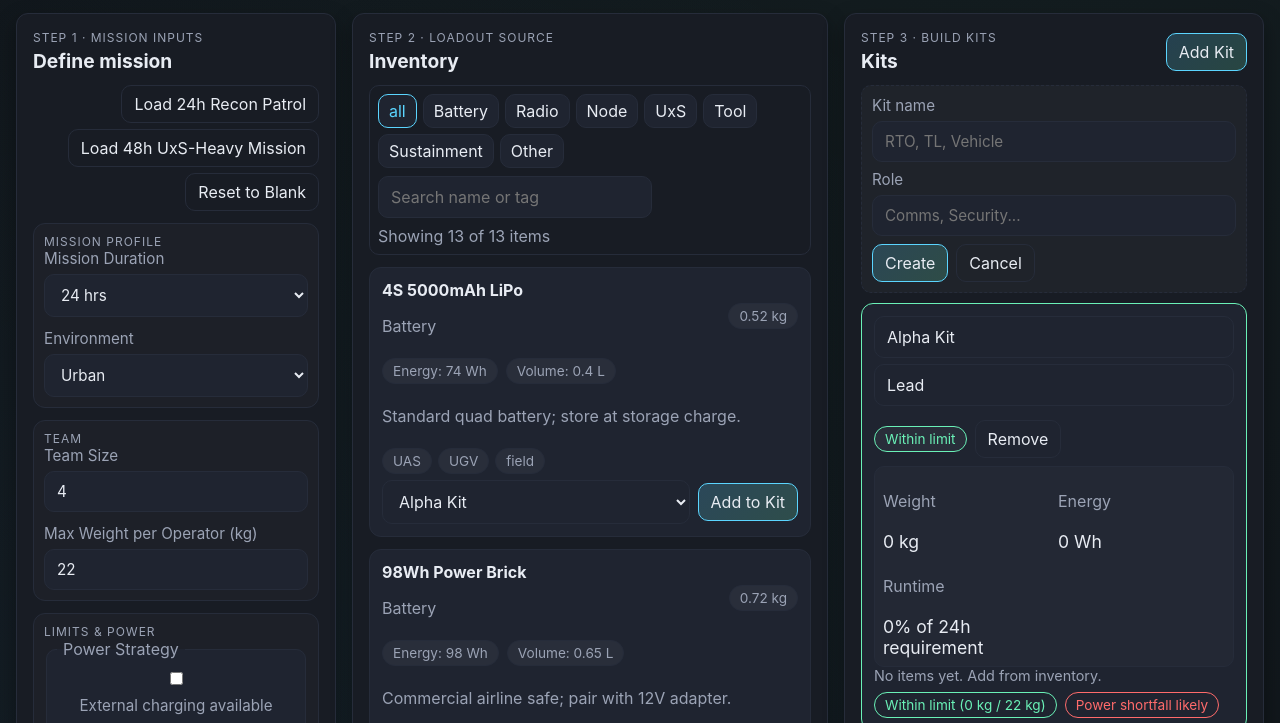
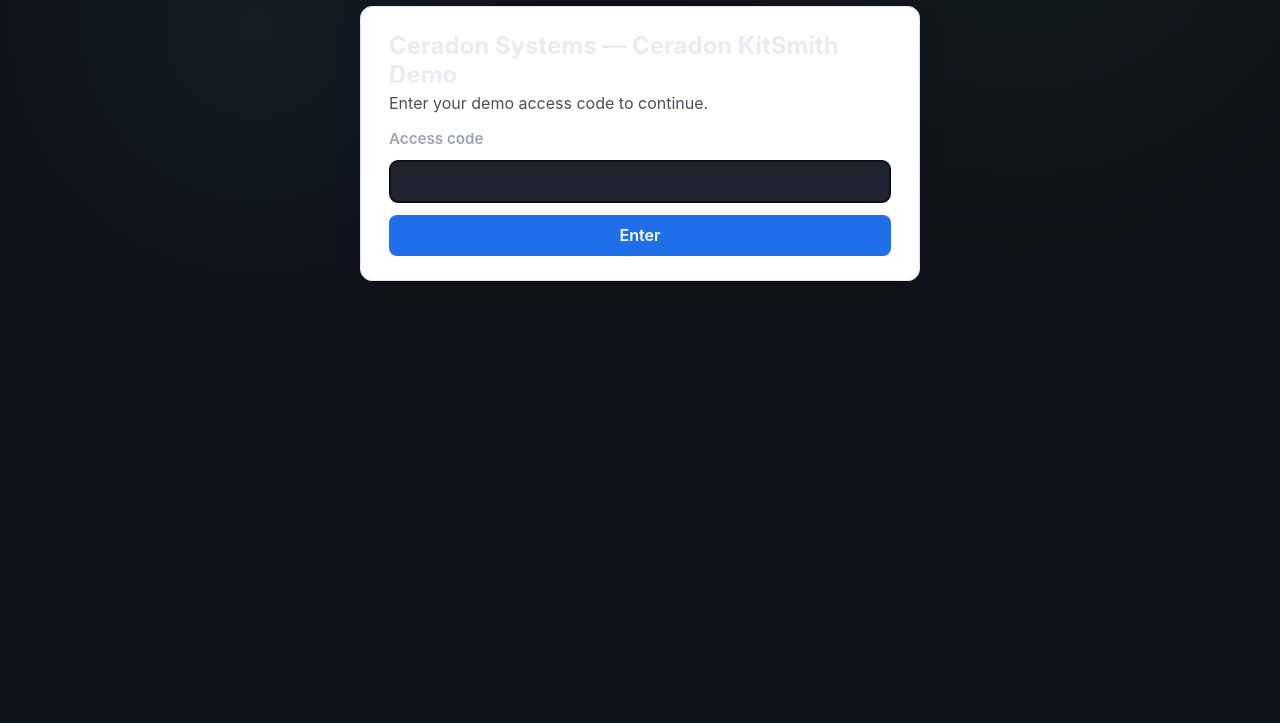
Before and after one commit to nbschultz97/Ceradon-KitSmith, a plain HTML site: page index.html in a window 1280 px wide. Shown: the part 133-856 px from the top of the page. After the commit the page ends 800 px from the top, so only its background shows below. Drawn offline with nearby package versions, Linux system fonts and the light colour scheme.

Commit message:
Add access gate to Ceradon KitSmith demo

```diff
--- a/index.html
+++ b/index.html
@@ -5,9 +5,91 @@
   <meta name="viewport" content="width=device-width, initial-scale=1.0">
   <title>Ceradon KitSmith</title>
   <link rel="stylesheet" href="styles.css">
+  <style>
+    :root {
+      font-family: system-ui, -apple-system, BlinkMacSystemFont, "Segoe UI", sans-serif;
+    }
+
+    #access-gate {
+      max-width: 560px;
+      margin: 10vh auto 4rem;
+      padding: 1.5rem 1.75rem;
+      background: #ffffff;
+      border: 1px solid #e2e4e9;
+      border-radius: 12px;
+      box-shadow: 0 12px 30px rgba(0, 0, 0, 0.08);
+      display: none;
+    }
+
+    #access-gate h1 {
+      margin: 0 0 0.25rem;
+      font-size: 1.5rem;
+    }
+
+    #access-gate p {
+      margin: 0 0 1rem;
+      color: #4a4f5a;
+    }
+
+    #access-gate label {
+      display: block;
+      margin-bottom: 0.5rem;
+      font-weight: 600;
+    }
+
+    #access-gate input[type="password"] {
+      width: 100%;
+      padding: 0.65rem 0.75rem;
+      border-radius: 8px;
+      border: 1px solid #c7ccd6;
+      font-size: 1rem;
+      margin-top: 0.25rem;
+    }
+
+    #access-gate button {
+      margin-top: 0.75rem;
+      padding: 0.65rem 1rem;
+      background: #1f6feb;
+      color: #ffffff;
+      border: none;
+      border-radius: 8px;
+      font-weight: 600;
+      cursor: pointer;
+      width: 100%;
+    }
+
+    #access-gate button:hover {
+      background: #1a5dc5;
+    }
+
+    #demo-error {
+      margin-top: 0.5rem;
+      color: #b42318;
+      background: #fef3f2;
+      border: 1px solid #fecdca;
+      padding: 0.5rem 0.75rem;
+      border-radius: 8px;
+      display: none;
+      font-size: 0.95rem;
+    }
+
+    #app-root {
+      display: none;
+    }
+  </style>
   <script src="https://cdnjs.cloudflare.com/ajax/libs/jszip/3.10.1/jszip.min.js" integrity="sha512-Fs5INomIQhR6CP3+xwlv6xLUOKUzYZdqzwc+ZZq0VEEv1pn6gGGY10m1HzFqp2saojlYCHGmDJtrvlaK0qIItw==" crossorigin="anonymous" referrerpolicy="no-referrer"></script>
 </head>
 <body>
+  <div id="access-gate" role="region" aria-label="Access code gate">
+    <h1>Ceradon Systems — Ceradon KitSmith Demo</h1>
+    <p>Enter your demo access code to continue.</p>
+    <label for="demo-code">Access code</label>
+    <input id="demo-code" type="password" name="demo-code" autocomplete="off" inputmode="text" />
+    <button id="demo-enter" type="button">Enter</button>
+    <div id="demo-error" aria-live="polite">Invalid code. Please check and try again.</div>
+  </div>
+
+  <div id="app-root">
     <header class="top-bar">
       <div class="brand">
         <div class="brand-title">Ceradon KitSmith</div>
@@ -207,7 +289,59 @@
         </div>
       </div>
     </template>
+  </div>
 
   <script src="app.js"></script>
+  <script>
+    (function () {
+      const ACCESS_CODE = "KIT-FORGE-219";
+      const STORAGE_KEY = "ceradonDemoAuthorized";
+
+      const gate = document.getElementById("access-gate");
+      const appRoot = document.getElementById("app-root");
+      const input = document.getElementById("demo-code");
+      const enterButton = document.getElementById("demo-enter");
+      const error = document.getElementById("demo-error");
+
+      function showGate() {
+        gate.style.display = "block";
+        appRoot.style.display = "none";
+      }
+
+      function showApp() {
+        gate.style.display = "none";
+        appRoot.style.display = "block";
+      }
+
+      function validateCode() {
+        const value = (input.value || "").trim();
+        if (value === ACCESS_CODE) {
+          localStorage.setItem(STORAGE_KEY, "true");
+          error.style.display = "none";
+          showApp();
+        } else {
+          error.style.display = "block";
+        }
+      }
+
+      document.addEventListener("DOMContentLoaded", () => {
+        if (localStorage.getItem(STORAGE_KEY) === "true") {
+          showApp();
+          return;
+        }
+
+        showGate();
+        input.focus();
+
+        enterButton.addEventListener("click", validateCode);
+        input.addEventListener("keydown", (event) => {
+          if (event.key === "Enter") {
+            event.preventDefault();
+            validateCode();
+          }
+        });
+      });
+    })();
+  </script>
 </body>
 </html>
```
Lines whose indentation alone changed are shown as unchanged.
